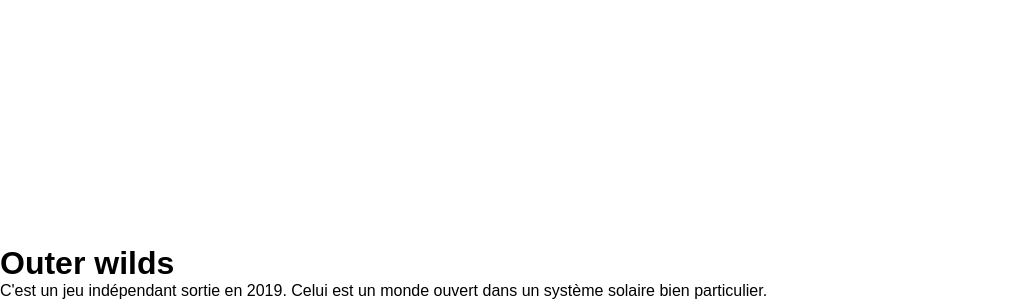
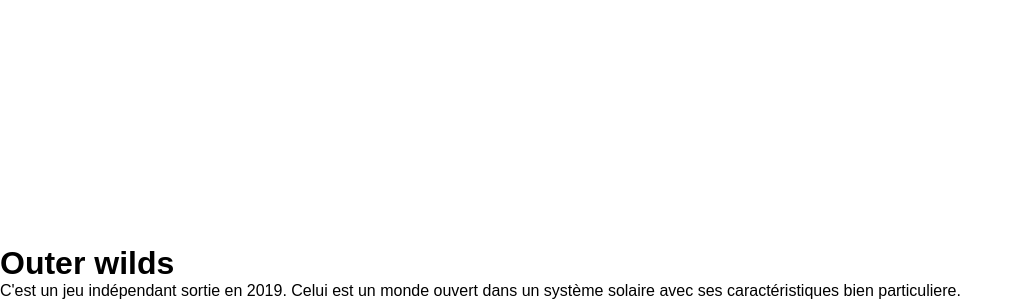
Before and after one commit to Rroq1/Rroq1.github.io, a plain HTML site: page index.html in a window 1280 px wide. Shown: the part 555-855 px from the top of the page, without its empty margins (0-1023 px from the left). Drawn offline with Linux system fonts and the light colour scheme.

Commit message:
Update index.html

```diff
--- a/index.html
+++ b/index.html
@@ -29,7 +29,7 @@
             Outer wilds
         </h1>
         <p>
-            C'est un jeu indépendant sortie en 2019. Celui est un monde ouvert dans un système solaire bien particulier.
+            C'est un jeu indépendant sortie en 2019. Celui est un monde ouvert dans un système solaire avec ses caractéristiques bien particuliere.
         </p>
     </body>
 </html>
```
